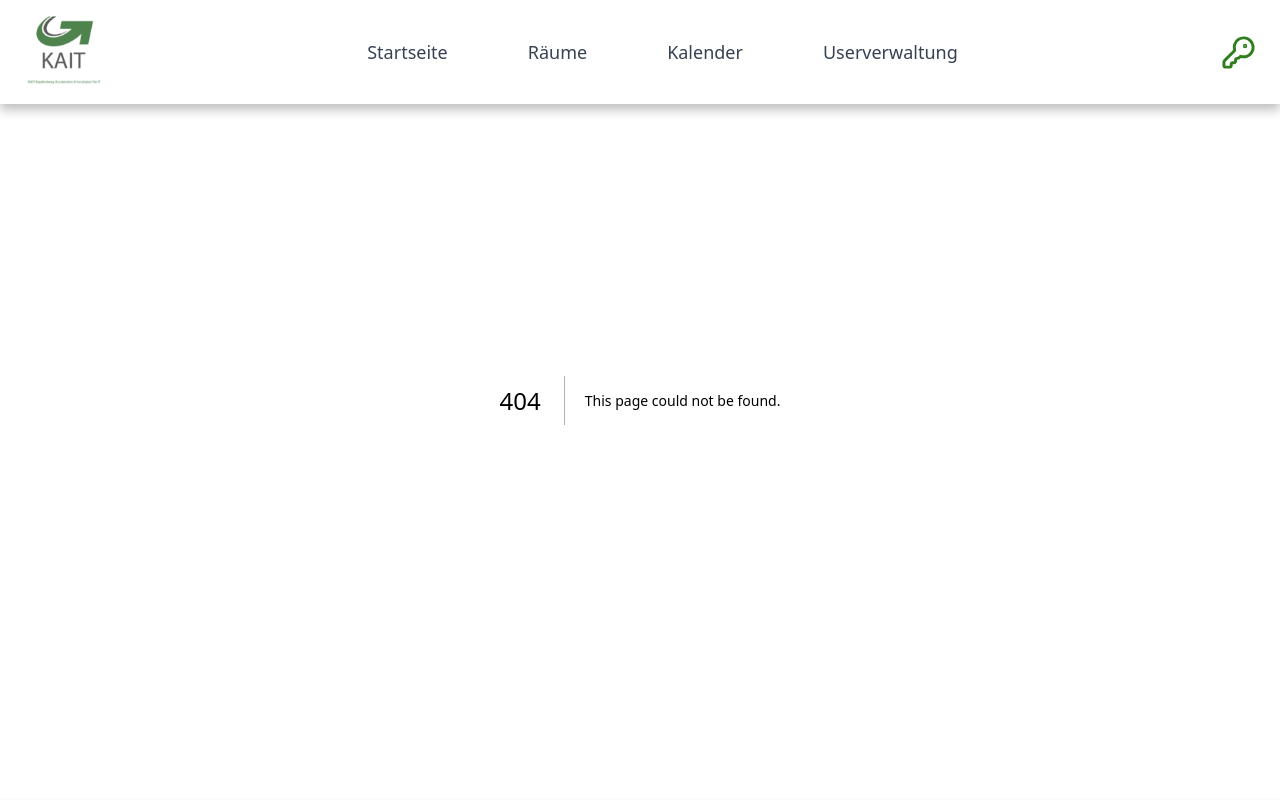
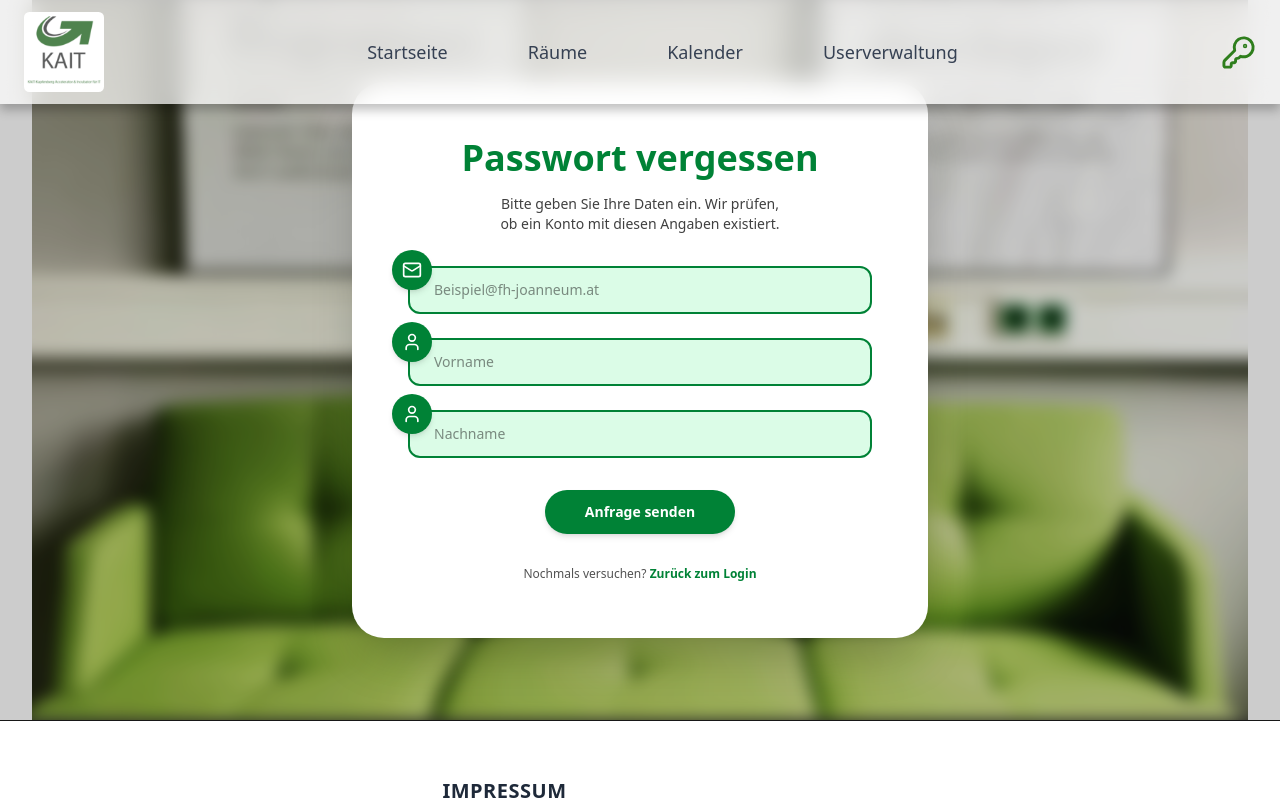
Before and after one commit to monaenzi/room_reservation_system, a Next.js app: page /pwforgotten in a window 1280 px wide. Before the commit this address had no page. Shown: the top 800 px of the page. Built offline with nearby package versions, Linux system fonts and the light colour scheme.

Commit message:
adding page and icons

```diff
--- /dev/null
+++ b/app/pwforgotten/page.tsx
@@ -0,0 +1,171 @@
+"use client";
+
+import { FormEvent, useState } from "react";
+import Link from "next/link";
+
+export default function PasswordForgottenPage() {
+  const [email, setEmail] = useState("");
+  const [firstName, setFirstName] = useState("");
+  const [lastName, setLastName] = useState("");
+  const [loading, setLoading] = useState(false);
+  const [error, setError] = useState<string | null>(null);
+  const [success, setSuccess] = useState(false);
+
+  async function handleSubmit(e: FormEvent) {
+    e.preventDefault();
+    setLoading(true);
+    setError(null);
+    setSuccess(false);
+
+    try {
+      const res = await fetch("/api/pwforgotten", {
+        method: "POST",
+        headers: { "Content-Type": "application/json" },
+        body: JSON.stringify({ email, first_name: firstName, last_name: lastName }),
+      });
+
+      const data = await res.json().catch(() => ({}));
+
+      if (!res.ok) {
+        if (res.status === 404) {
+          setError(
+            "Zu dieser E-Mail existiert kein Benutzerkonto."
+          );
+        } else if (res.status === 500) {
+          setError("Verbindung zur Datenbank oder Mailversand nicht möglich.");
+        } else {
+          setError(data?.message || "Anfrage fehlgeschlagen.");
+        }
+        return;
+      }
+
+      setSuccess(true);
+    } catch (err) {
+      console.error(err);
+      setError("Verbindung zur Datenbank oder Mailserver nicht möglich.");
+    } finally {
+      setLoading(false);
+    }
+  }
+
+  return (
+    <main className="relative flex min-h-[calc(100vh-80px)] items-center justify-center bg-black/80">
+      <div className="pointer-events-none absolute inset-0 overflow-hidden">
+        <img
+          src="/pictures/picture2.jpeg"
+          alt="Hintergrundbild Passwort vergessen"
+          className="h-full w-full object-cover blur-sm"
+        />
+        <div className="absolute inset-y-0 left-0 w-8 bg-white" />
+        <div className="absolute inset-y-0 right-0 w-8 bg-white" />
+      </div>
+
+      <div className="absolute inset-0 bg-black/20" />
+      <section className="relative z-10 w-full max-w-xl rounded-[32px] bg-white px-10 py-12 shadow-2xl sm:px-14 sm:py-14">
+        <header className="mb-8 text-center">
+          <h1 className="text-3xl font-bold text-green-700 sm:text-4xl">
+            Passwort vergessen
+          </h1>
+          <p className="mt-4 text-sm text-neutral-700">
+            Bitte geben Sie Ihre Daten ein. Wir prüfen,
+            <br />
+            ob ein Konto mit diesen Angaben existiert.
+          </p>
+        </header>
+
+        <form onSubmit={handleSubmit} className="space-y-6">
+          {/* E-Mail */}
+          <div className="relative">
+            <div className="absolute -left-4 -top-4 flex h-10 w-10 items-center justify-center rounded-full bg-green-700 text-white shadow-md">
+                <img
+                src="/icons/mail.svg"
+                alt="E-Mail Icon"
+                className="h-5 w-5 filter invert"
+                />
+            </div>
+
+            <label className="mb-1 block text-xs font-semibold uppercase tracking-wide text-neutral-700">
+            </label>
+            <input
+              type="email"
+              required
+              value={email}
+              onChange={(e) => setEmail(e.target.value)}
+              placeholder="Beispiel@fh-joanneum.at"
+              pattern="^[^@\s]+@[^@\s]+\.[^@\s]+$"
+              title="Bitte eine gültige E-Mail-Adresse im Format name@domain.tld eingeben."
+              className="w-full rounded-xl border-2 border-green-700 bg-green-100 px-4 py-3 pl-6 text-sm outline-none focus:border-green-800"
+            />
+          </div>
+          <div className="relative">
+            <div className="absolute -left-4 -top-4 flex h-10 w-10 items-center justify-center rounded-full bg-green-700 text-white shadow-md">
+                <img
+                src="/icons/user.svg"
+                alt="E-Mail Icon"
+                className="h-5 w-5 filter invert"
+                />
+            </div>
+
+            <label className="mb-1 block text-xs font-semibold uppercase tracking-wide text-neutral-700">
+            </label>
+            <input
+              type="text"
+              required
+              value={firstName}
+              onChange={(e) => setFirstName(e.target.value)}
+              placeholder="Vorname"
+              className="w-full rounded-xl border-2 border-green-700 bg-green-100 px-4 py-3 pl-6 text-sm outline-none focus:border-green-800"
+            />
+          </div>
+          <div className="relative">
+            <div className="absolute -left-4 -top-4 flex h-10 w-10 items-center justify-center rounded-full bg-green-700 text-white shadow-md">
+                <img
+                src="/icons/user.svg"
+                alt="E-Mail Icon"
+                className="h-5 w-5 filter invert"
+                />
+            </div>
+
+            <label className="mb-1 block text-xs font-semibold uppercase tracking-wide text-neutral-700">
+            </label>
+            <input
+              type="text"
+              required
+              value={lastName}
+              onChange={(e) => setLastName(e.target.value)}
+              placeholder="Nachname"
+              className="w-full rounded-xl border-2 border-green-700 bg-green-100 px-4 py-3 pl-6 text-sm outline-none focus:border-green-800"
+            />
+          </div>
+          {error && (
+            <p className="text-center text-sm text-red-600">{error}</p>
+          )}
+          {success && !error && (
+            <p className="text-center text-sm text-green-700">
+              Wenn ein Konto mit diesen Daten existiert, wurde eine E-Mail
+              versendet.
+            </p>
+          )}
+          <div className="pt-2 text-center">
+            <button
+              type="submit"
+              disabled={loading}
+              className="inline-flex min-w-[180px] justify-center rounded-full bg-green-700 px-10 py-3 text-sm font-semibold text-white shadow-md transition hover:bg-green-800 disabled:cursor-not-allowed disabled:bg-green-700/70"
+            >
+              {loading ? "Wird geprüft..." : "Anfrage senden"}
+            </button>
+          </div>
+          <div className="pt-2 text-center text-xs text-neutral-600">
+             <span>Nochmals versuchen? </span>
+            <Link
+              href="/login"
+              className="font-semibold text-green-700 underline-offset-2 hover:underline"
+            >
+              Zurück zum Login
+            </Link>
+          </div>
+        </form>
+      </section>
+    </main>
+  );
+}
```
Also changed, not shown: public/icons/mail.svg (added), public/icons/user.svg (added).
